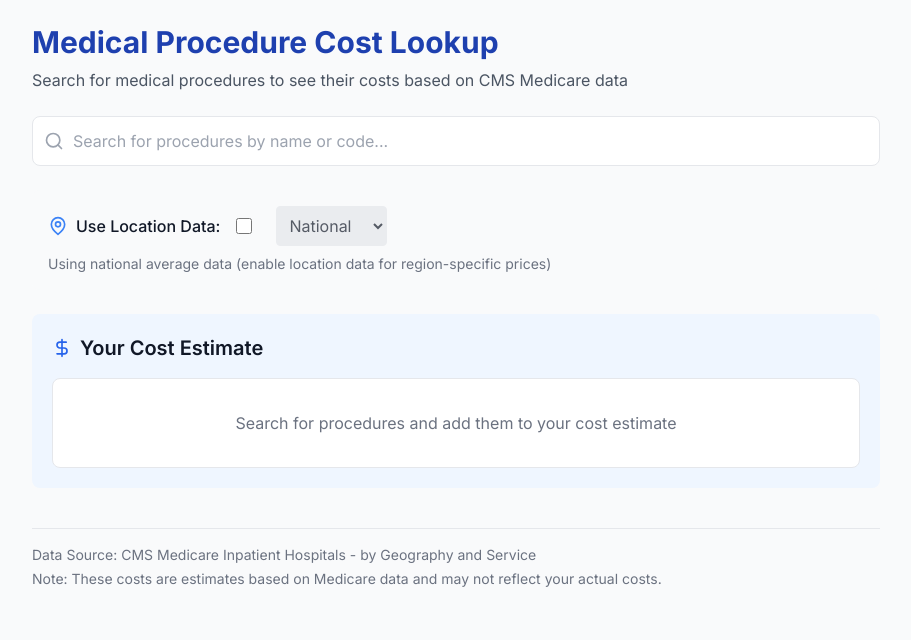
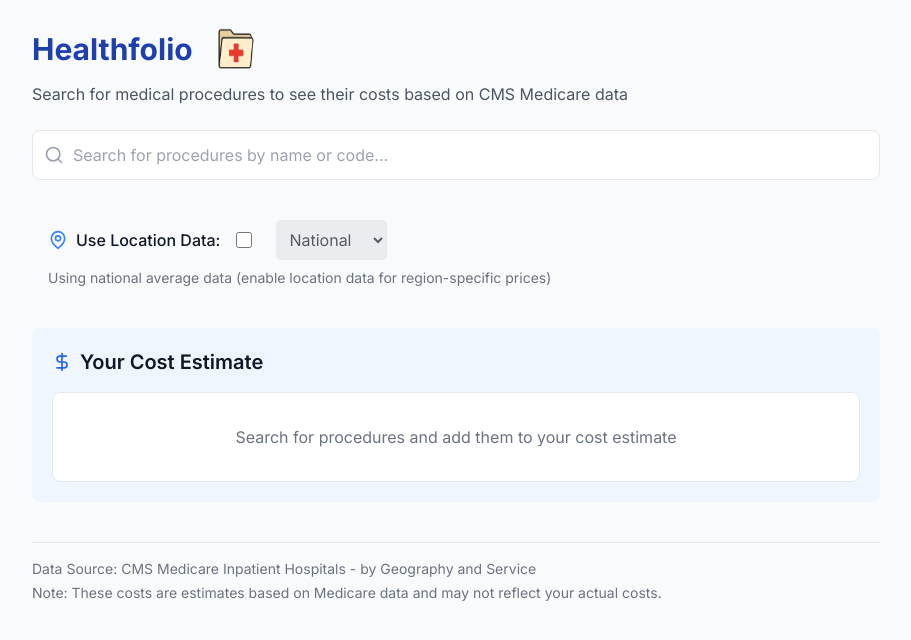
Before and after one commit to jp1014506/Healthfolio, a React (Create React App) app in the folder healthfolio/: page / in a window 1280 px wide. Shown: the top 640 px of the page, without its empty margins (184-1095 px from the left). Built offline with nearby package versions, Linux system fonts and the light colour scheme.

Commit message:
Logo added

```diff
--- a/healthfolio/src/components/TheBigBabe.js
+++ b/healthfolio/src/components/TheBigBabe.js
@@ -89,7 +89,14 @@ export default function MedicalCostLookup() {
   return (
     <div className="max-w-4xl mx-auto p-6">
       <header className="pb-6">
-        <h1 className="text-3xl font-bold text-blue-800">Medical Procedure Cost Lookup</h1>
+        <div className = "flex items-center space-x-4">
+          <h1 className="text-3xl font-bold text-blue-800">Healthfolio</h1>
+            <img
+                src='/assets/image/healthfolioLogo.png'
+                alt="Folder Icon"
+                style={{ width: '50px', height: '50px', cursor: 'pointer' }}
+            />
+          </div>
         <p className="text-gray-600 mt-2">Search for medical procedures to see their costs based on CMS Medicare data</p>
       </header>
 
```
Also changed, not shown: healthfolio/public/assets/image/healthfolioLogo.png (added).
